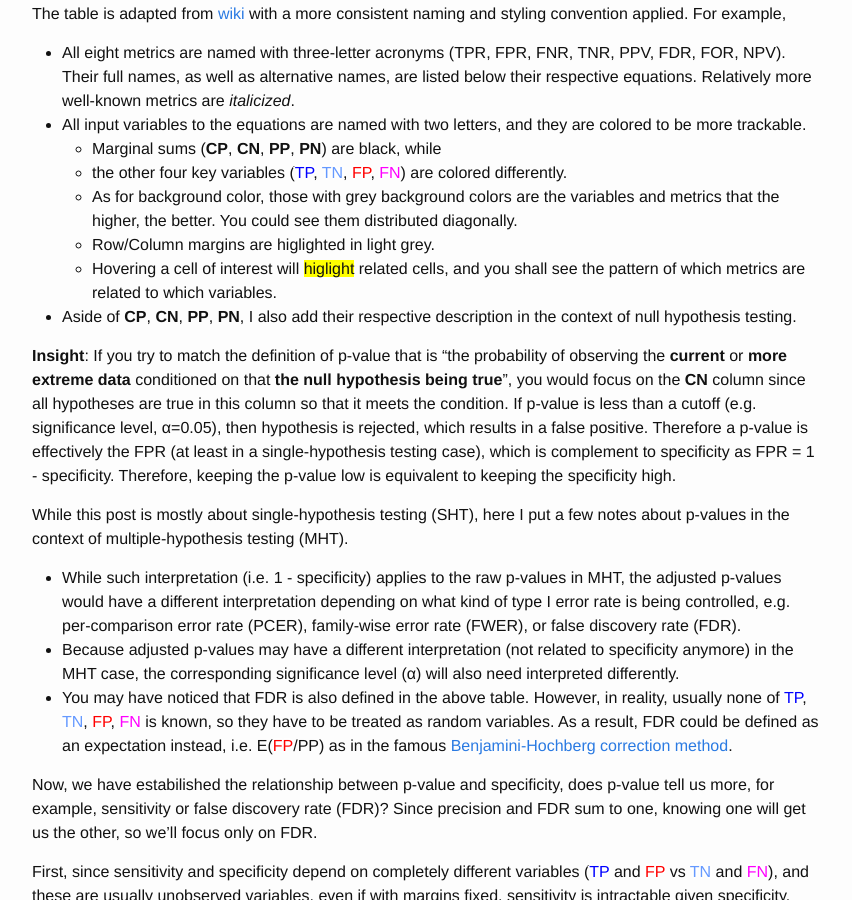
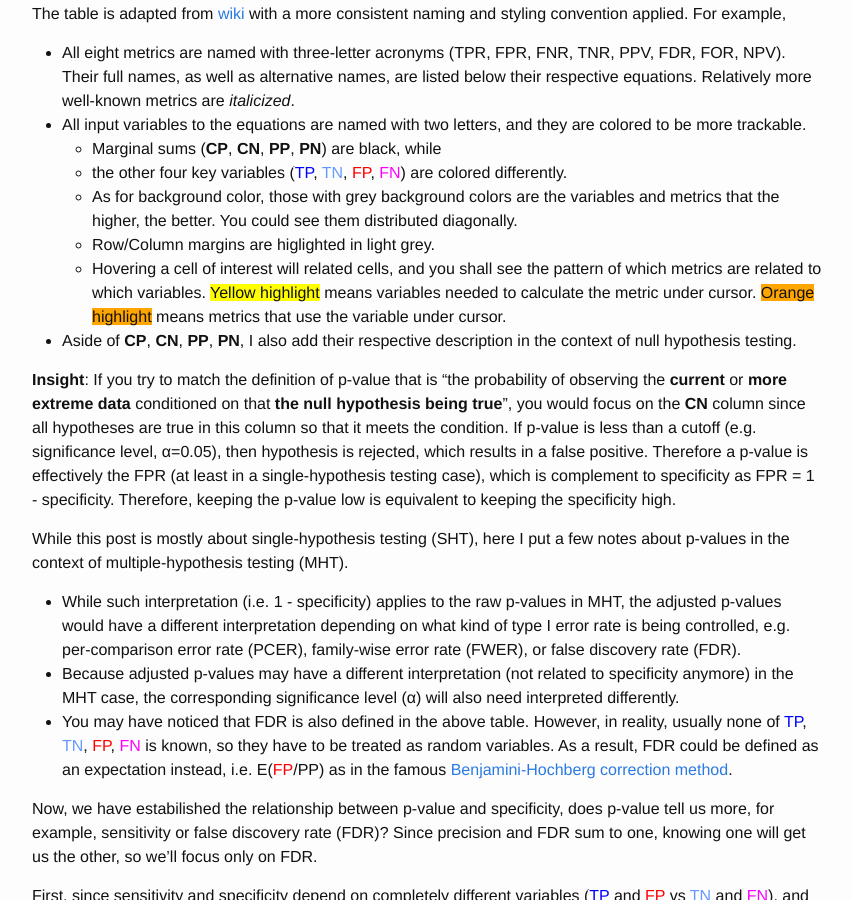
Before and after one commit to zyxue/zyxue.github.io, a Jekyll site: the page built from _posts/2018-05-15-on-p-value.md, in a window 1280 px wide and 900 px high, scrolled down 2214 px. Shown: the whole window, without its empty margins (213-1065 px from the left). Built offline with Jekyll 4.4.1, drawn with Linux system fonts in a browser that asks for light colours; formulas are drawn with MathJax 3; comment, search, counter and statistics services are not loaded; some of the changed lines change nothing that is shown.

Commit message:
improved highlight color scheme in _posts/2018-05-15-on-p-value.md

```diff
--- a/_posts/2018-05-15-on-p-value.md
+++ b/_posts/2018-05-15-on-p-value.md
@@ -215,9 +215,13 @@
     and metrics that the higher, the better. You could see them distributed
     diagonally.
   * Row/Column margins are higlighted in light grey.
-  * Hovering a cell of interest will <span style="background-color:
-    yellow">higlight</span> related cells, and you shall see the pattern of
-    which metrics are related to which variables.
+  * Hovering a cell of interest will related cells, and you shall see the
+    pattern of which metrics are related to which variables. <span
+    style="background-color: yellow">Yellow highlight</span> means variables
+    needed to calculate the metric under cursor. <span style="background-color:
+    orange">Orange highlight</span> means metrics that use the variable under
+    cursor.
+
 * Aside of <span class="marginal">CP</span>, <span class="marginal">CN</span>,
   <span class="marginal">PP</span>, <span class="marginal">PN</span>, I also add
   their respective description in the context of null hypothesis testing.
@@ -373,7 +377,7 @@
 
 
 <script>
-function higlight(srcSelector, tgtSelector) {
+function higlight(srcSelector, tgtSelector, color) {
     // higlight src itself as well
     tgtSelector = srcSelector + ', ' + tgtSelector;
 
@@ -382,7 +386,7 @@
            $(tgtSelector).each(function() {
                let elem = $(this);
                elem.attr('originalBackgroundColor', $(elem).css('background-color'));
-               elem.css('background-color', 'yellow');
+               elem.css('background-color', color);
            })
                })
        .mouseleave(function() {
@@ -393,28 +397,28 @@
        });
 };
 
-higlight('td.true-positive-rate', 'td.true-positive, td.condition-positive');
-higlight('td.false-negative-rate', 'td.false-negative, td.condition-positive');
-higlight('td.condition-positive', 'td.true-positive, td.false-negative');
+higlight('td.true-positive-rate', 'td.true-positive, td.condition-positive', 'yellow');
+higlight('td.false-negative-rate', 'td.false-negative, td.condition-positive', 'yellow');
+higlight('td.condition-positive', 'td.true-positive, td.false-negative', 'yellow');
 
-higlight('td.false-positive-rate', 'td.false-positive, td.condition-negative');
-higlight('td.true-negative-rate', 'td.true-negative, td.condition-negative');
-higlight('td.condition-negative', 'td.false-positive, td.true-negative');
+higlight('td.false-positive-rate', 'td.false-positive, td.condition-negative', 'yellow');
+higlight('td.true-negative-rate', 'td.true-negative, td.condition-negative', 'yellow');
+higlight('td.condition-negative', 'td.false-positive, td.true-negative', 'yellow');
 
-higlight('td.positive-predictive-rate', 'td.true-positive, td.predicted-positive');
-higlight('td.false-discovery-rate', 'td.false-positive, td.predicted-positive');
-higlight('td.predicted-positive', 'td.true-positive, td.false-positive');
+higlight('td.positive-predictive-rate', 'td.true-positive, td.predicted-positive', 'yellow');
+higlight('td.false-discovery-rate', 'td.false-positive, td.predicted-positive', 'yellow');
+higlight('td.predicted-positive', 'td.true-positive, td.false-positive', 'yellow');
 
-higlight('td.false-omission-rate', 'td.false-negative, td.predicted-negative');
-higlight('td.negative-predictive-rate', 'td.true-negative, td.predicted-negative');
-higlight('td.predicted-negative', 'td.false-negative, td.true-negative');
+higlight('td.false-omission-rate', 'td.false-negative, td.predicted-negative', 'yellow');
+higlight('td.negative-predictive-rate', 'td.true-negative, td.predicted-negative', 'yellow');
+higlight('td.predicted-negative', 'td.false-negative, td.true-negative', 'yellow');
 
 
 
-higlight('td.true-positive', 'td.condition-positive, td.true-positive-rate, td.predicted-positive, td.positive-predictive-rate');
-higlight('td.false-negative', 'td.condition-positive, td.false-negative-rate, td.predicted-negative, td.false-omission-rate');
-higlight('td.false-positive', 'td.condition-negative, td.false-positive-rate, td.predicted-positive, td.false-discovery-rate');
-higlight('td.true-negative', 'td.condition-negative, td.true-negative-rate, td.predicted-negative, td.negative-predictive-rate');
+higlight('td.true-positive', 'td.condition-positive, td.true-positive-rate, td.predicted-positive, td.positive-predictive-rate', 'orange');
+higlight('td.false-negative', 'td.condition-positive, td.false-negative-rate, td.predicted-negative, td.false-omission-rate', 'orange');
+higlight('td.false-positive', 'td.condition-negative, td.false-positive-rate, td.predicted-positive, td.false-discovery-rate', 'orange');
+higlight('td.true-negative', 'td.condition-negative, td.true-negative-rate, td.predicted-negative, td.negative-predictive-rate', 'orange');
 
 
 </script>
```
